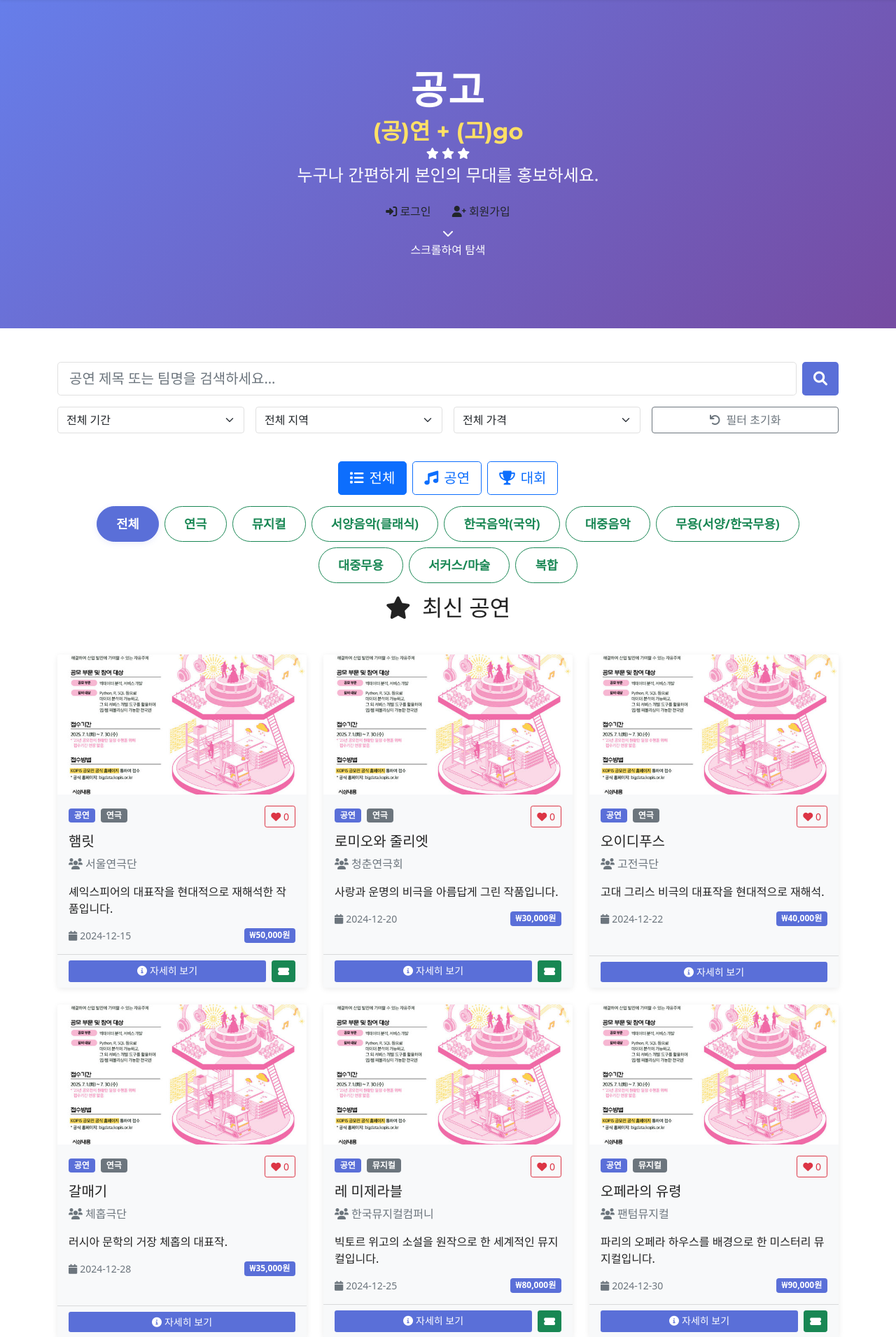
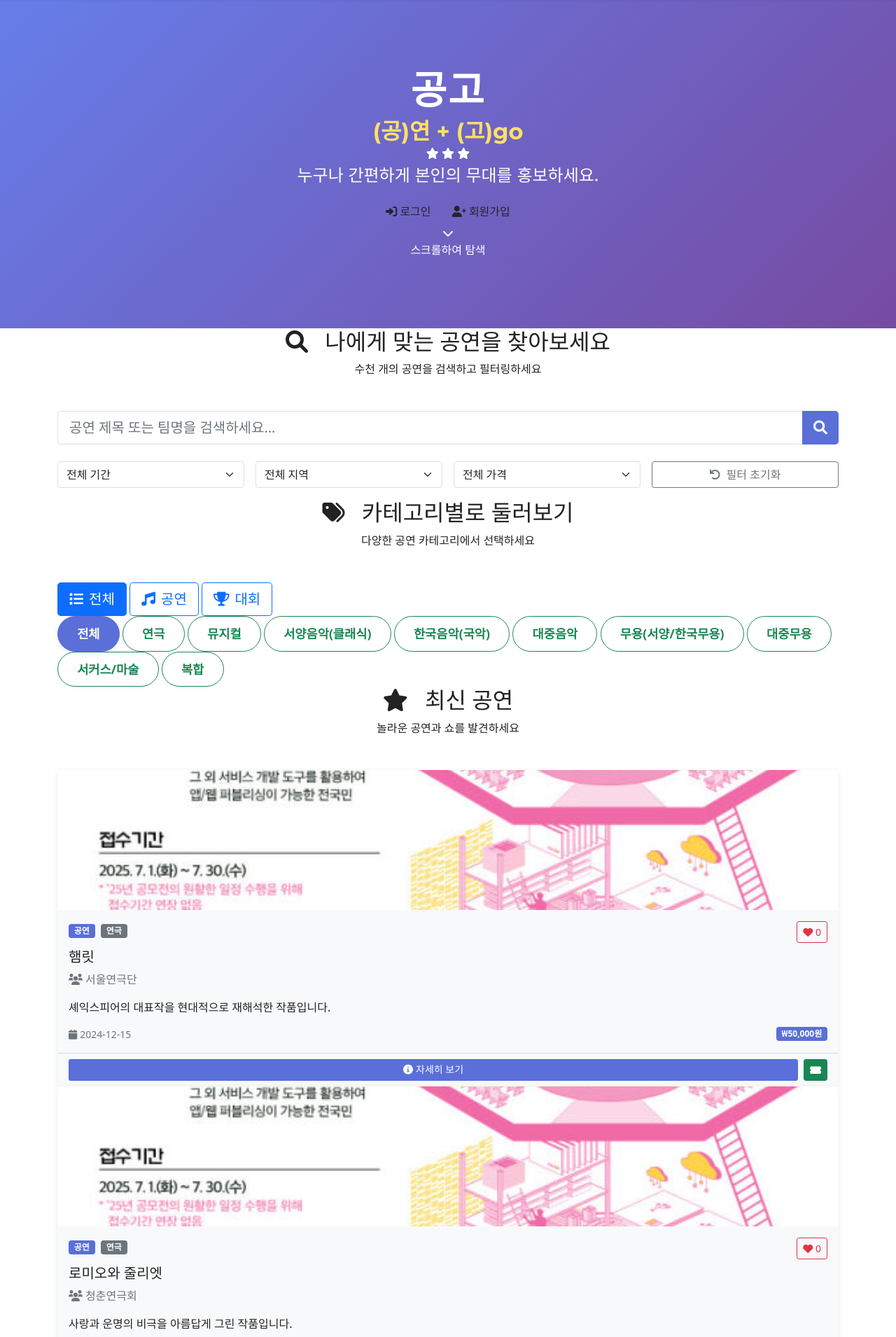
Before and after one commit to Jae-Sung-LEE-create/kopis-performance, a Flask app: page / in a window 1280 px wide. Shown: the part 63-1973 px from the top of the page at 70% size. Run offline with Flask 3, Linux system fonts and the light colour scheme; data comes from the database, SQL or seed files in the repository; some libraries are stand-ins or nearby versions; some web fonts are replaced.

Commit message:
Enhance: 메인페이지를 섹션별로 분리하여 스크롤 애니메이션 적용 (Hero, 검색/필터, 카테고리, 공연목록 섹션)

```diff
--- a/templates/index.html
+++ b/templates/index.html
@@ -21,7 +21,7 @@
     {% endif %}
 {% endwith %}
 
-<!-- 새로운 멋진 Hero Section -->
+<!-- Hero Section -->
 <div class="hero-section">
     <div class="hero-background">
         <div class="hero-particles"></div>
@@ -103,27 +103,39 @@
     </div>
 </div>
 
-<div class="container my-5">
-    <!-- 검색 및 필터 UI -->
-    <div class="row mb-4">
-        <div class="col-12">
+<!-- 검색 및 필터 섹션 -->
+<section class="search-section section-animate" data-section="search">
+    <div class="container">
+        <div class="section-header text-center mb-5">
+            <h2 class="section-title">
+                <i class="fas fa-search me-3"></i>
+                {% if lang == 'en' %}Find Your Perfect Performance{% elif lang == 'ja' %}理想の公演を見つけよう{% elif lang == 'zh' %}寻找完美演出{% else %}나에게 맞는 공연을 찾아보세요{% endif %}
+            </h2>
+            <p class="section-subtitle">
+                {% if lang == 'en' %}Search and filter through thousands of performances{% elif lang == 'ja' %}数千の公演から検索・フィルタリング{% elif lang == 'zh' %}搜索和筛选数千场演出{% else %}수천 개의 공연을 검색하고 필터링하세요{% endif %}
+            </p>
+        </div>
+
         <!-- 검색창 -->
-            <div class="mb-3">
-                <form method="GET" action="/" class="d-flex gap-2">
-                    <input type="text" name="search" class="form-control form-control-lg"
+        <div class="search-container mb-4">
+            <form method="GET" action="/" class="search-form">
+                <div class="input-group input-group-lg">
+                    <input type="text" name="search" class="form-control search-input"
                            placeholder="{% if lang == 'en' %}Search by performance title or team name...{% elif lang == 'ja' %}公演タイトルまたはチーム名で検索...{% elif lang == 'zh' %}请输入演出标题或团队名称...{% else %}공연 제목 또는 팀명을 검색하세요...{% endif %}"
                            value="{{ search }}">
-                    <button type="submit" class="btn btn-primary btn-lg">
+                    <button type="submit" class="btn btn-primary search-btn">
                         <i class="fas fa-search"></i>
                     </button>
+                </div>
             </form>
         </div>
 
         <!-- 필터 버튼들 -->
+        <div class="filter-container">
             <div class="row g-3 mb-3">
                 <!-- 날짜별 필터 -->
                 <div class="col-md-3">
-                    <select name="date_filter" class="form-select" onchange="applyFilter('date_filter', this.value)">
+                    <select name="date_filter" class="form-select filter-select" onchange="applyFilter('date_filter', this.value)">
                         <option value="">{% if lang == 'en' %}All Periods{% elif lang == 'ja' %}全期間{% elif lang == 'zh' %}全部时间{% else %}전체 기간{% endif %}</option>
                         <option value="this_week" {% if date_filter == 'this_week' %}selected{% endif %}>{% if lang == 'en' %}This Week{% elif lang == 'ja' %}今週{% elif lang == 'zh' %}本周{% else %}이번 주{% endif %}</option>
                         <option value="this_month" {% if date_filter == 'this_month' %}selected{% endif %}>{% if lang == 'en' %}This Month{% elif lang == 'ja' %}今月{% elif lang == 'zh' %}本月{% else %}이번 달{% endif %}</option>
@@ -133,7 +145,7 @@
 
                 <!-- 지역별 필터 -->
                 <div class="col-md-3">
-                    <select name="location" class="form-select" onchange="applyFilter('location', this.value)">
+                    <select name="location" class="form-select filter-select" onchange="applyFilter('location', this.value)">
                         <option value="">{% if lang == 'en' %}All Regions{% elif lang == 'ja' %}全地域{% elif lang == 'zh' %}全部地区{% else %}전체 지역{% endif %}</option>
                         <option value="서울특별시" {% if location == '서울특별시' %}selected{% endif %}>{% if lang == 'en' %}Seoul{% elif lang == 'ja' %}ソウル特別市{% elif lang == 'zh' %}首尔特别市{% else %}서울특별시{% endif %}</option>
                         <option value="경기도" {% if location == '경기도' %}selected{% endif %}>{% if lang == 'en' %}Gyeonggi-do{% elif lang == 'ja' %}京畿道{% elif lang == 'zh' %}京畿道{% else %}경기도{% endif %}</option>
@@ -157,7 +169,7 @@
 
                 <!-- 가격별 필터 -->
                 <div class="col-md-3">
-                    <select name="price_filter" class="form-select" onchange="applyFilter('price_filter', this.value)">
+                    <select name="price_filter" class="form-select filter-select" onchange="applyFilter('price_filter', this.value)">
                         <option value="">{% if lang == 'en' %}All Prices{% elif lang == 'ja' %}全価格{% elif lang == 'zh' %}全部价格{% else %}전체 가격{% endif %}</option>
                         <option value="free" {% if price_filter == 'free' %}selected{% endif %}>{% if lang == 'en' %}Free{% elif lang == 'ja' %}無料{% elif lang == 'zh' %}免费{% else %}무료{% endif %}</option>
                         <option value="paid" {% if price_filter == 'paid' %}selected{% endif %}>{% if lang == 'en' %}Paid{% elif lang == 'ja' %}有料{% elif lang == 'zh' %}收费{% else %}유료{% endif %}</option>
@@ -167,19 +179,32 @@
 
                 <!-- 필터 초기화 -->
                 <div class="col-md-3">
-                    <a href="/" class="btn btn-outline-secondary w-100">
+                    <a href="/" class="btn btn-outline-secondary w-100 reset-btn">
                         <i class="fas fa-undo me-2"></i>{% if lang == 'en' %}Reset Filters{% elif lang == 'ja' %}フィルター初期化{% elif lang == 'zh' %}重置筛选{% else %}필터 초기화{% endif %}
                     </a>
                 </div>
             </div>
         </div>
     </div>
+</section>
+
+<!-- 카테고리 섹션 -->
+<section class="category-section section-animate" data-section="category">
+    <div class="container">
+        <div class="section-header text-center mb-5">
+            <h2 class="section-title">
+                <i class="fas fa-tags me-3"></i>
+                {% if lang == 'en' %}Browse by Category{% elif lang == 'ja' %}カテゴリー別に閲覧{% elif lang == 'zh' %}按类别浏览{% else %}카테고리별로 둘러보기{% endif %}
+            </h2>
+            <p class="section-subtitle">
+                {% if lang == 'en' %}Choose from various performance categories{% elif lang == 'ja' %}様々な公演カテゴリーから選択{% elif lang == 'zh' %}从各种演出类别中选择{% else %}다양한 공연 카테고리에서 선택하세요{% endif %}
+            </p>
+        </div>
 
         <!-- 메인 카테고리 버튼 UI -->
-    <div class="row mb-3">
-        <div class="col-12 text-center">
+        <div class="category-container">
             <!-- 메인 카테고리 버튼 직접 분기 -->
-            <div class="d-flex flex-wrap justify-content-center gap-2 mb-3">
+            <div class="main-category-buttons">
                 <a href="/?main_category=전체" class="btn btn-outline-primary btn-lg btn-main-category {% if selected_main_category=='전체' or not selected_main_category %}active{% endif %}">
                     <i class="fas fa-list me-2"></i>{% if lang == 'en' %}All{% elif lang == 'ja' %}全体{% elif lang == 'zh' %}全部{% else %}전체{% endif %}
                 </a>
@@ -190,9 +215,10 @@
                     <i class="fas fa-trophy me-2"></i>{% if lang == 'en' %}Competition{% elif lang == 'ja' %}大会{% elif lang == 'zh' %}大赛{% else %}대회{% endif %}
                 </a>
             </div>
+
             <!-- 세부 카테고리 버튼 직접 분기 -->
             {% if selected_main_category == '공연' or not selected_main_category %}
-            <div class="d-flex flex-wrap justify-content-center gap-2">
+            <div class="sub-category-buttons">
                 <a href="/?main_category=공연&category=전체" class="btn btn-outline-success btn-category {% if selected_category=='전체' or not selected_category %}active{% endif %}">{% if lang == 'en' %}All{% elif lang == 'ja' %}全体{% elif lang == 'zh' %}全部{% else %}전체{% endif %}</a>
                 <a href="/?main_category=공연&category=연극" class="btn btn-outline-success btn-category {% if selected_category=='연극' %}active{% endif %}">{% if lang == 'en' %}Play{% elif lang == 'ja' %}演劇{% elif lang == 'zh' %}话剧{% else %}연극{% endif %}</a>
                 <a href="/?main_category=공연&category=뮤지컬" class="btn btn-outline-success btn-category {% if selected_category=='뮤지컬' %}active{% endif %}">{% if lang == 'en' %}Musical{% elif lang == 'ja' %}ミュージカル{% elif lang == 'zh' %}音乐剧{% else %}뮤지컬{% endif %}</a>
@@ -205,7 +231,7 @@
                 <a href="/?main_category=공연&category=복합" class="btn btn-outline-success btn-category {% if selected_category=='복합' %}active{% endif %}">{% if lang == 'en' %}Mixed{% elif lang == 'ja' %}複合{% elif lang == 'zh' %}综合{% else %}복합{% endif %}</a>
             </div>
             {% elif selected_main_category == '대회' %}
-            <div class="d-flex flex-wrap justify-content-center gap-2">
+            <div class="sub-category-buttons">
                 <a href="/?main_category=대회&category=전체" class="btn btn-outline-warning btn-category {% if selected_category=='전체' or not selected_category %}active{% endif %}">{% if lang == 'en' %}All{% elif lang == 'ja' %}全体{% elif lang == 'zh' %}全部{% else %}전체{% endif %}</a>
                 <a href="/?main_category=대회&category=댄스대회" class="btn btn-outline-warning btn-category {% if selected_category=='댄스대회' %}active{% endif %}">{% if lang == 'en' %}Dance Competition{% elif lang == 'ja' %}ダンス大会{% elif lang == 'zh' %}舞蹈大赛{% else %}댄스대회{% endif %}</a>
                 <a href="/?main_category=대회&category=노래대회" class="btn btn-outline-warning btn-category {% if selected_category=='노래대회' %}active{% endif %}">{% if lang == 'en' %}Singing Competition{% elif lang == 'ja' %}歌大会{% elif lang == 'zh' %}歌唱大赛{% else %}노래대회{% endif %}</a>
@@ -217,24 +243,33 @@
             {% endif %}
         </div>
     </div>
-    <!-- 최신 공연/대회 섹션 -->
-    <div class="row mb-4">
-        <div class="col-12">
-            <h2 class="text-center mb-4">
-                <i class="fas fa-star me-2"></i>
+</section>
+
+<!-- 공연 목록 섹션 -->
+<section class="performance-section section-animate" data-section="performance">
+    <div class="container">
+        <div class="section-header text-center mb-5">
+            <h2 class="section-title">
+                <i class="fas fa-star me-3"></i>
                 {% if selected_main_category == '대회' %}
-                    {% if lang == 'en' %}Latest Competition{% elif lang == 'ja' %}最新の大会{% elif lang == 'zh' %}最新大赛{% else %}최신 대회{% endif %}
+                    {% if lang == 'en' %}Latest Competitions{% elif lang == 'ja' %}最新の大会{% elif lang == 'zh' %}最新大赛{% else %}최신 대회{% endif %}
                 {% else %}
-                    {% if lang == 'en' %}Latest Performance{% elif lang == 'ja' %}最新の公演{% elif lang == 'zh' %}最新演出{% else %}최신 공연{% endif %}
+                    {% if lang == 'en' %}Latest Performances{% elif lang == 'ja' %}最新の公演{% elif lang == 'zh' %}最新演出{% else %}최신 공연{% endif %}
                 {% endif %}
             </h2>
-        </div>
+            <p class="section-subtitle">
+                {% if selected_main_category == '대회' %}
+                    {% if lang == 'en' %}Discover amazing competitions and events{% elif lang == 'ja' %}素晴らしい大会やイベントを発見{% elif lang == 'zh' %}发现精彩的大赛和活动{% else %}놀라운 대회와 이벤트를 발견하세요{% endif %}
+                {% else %}
+                    {% if lang == 'en' %}Discover amazing performances and shows{% elif lang == 'ja' %}素晴らしい公演やショーを発見{% elif lang == 'zh' %}发现精彩的演出和表演{% else %}놀라운 공연과 쇼를 발견하세요{% endif %}
+                {% endif %}
+            </p>
         </div>
 
         {% if performances %}
-    <div class="row">
+        <div class="performance-grid">
             {% for performance in performances %}
-        <div class="col-lg-4 col-md-6 mb-4">
+            <div class="performance-card-wrapper" data-aos="fade-up" data-aos-delay="{{ loop.index * 100 }}">
                 <div class="card performance-card h-100 shadow-sm">
                     {% if performance.image_url %}
                     <img src="{{ performance.image_url }}" class="card-img-top" alt="{{ performance.title }}"
@@ -287,7 +322,7 @@
             {% endfor %}
         </div>
         {% else %}
-    <div class="text-center py-5">
+        <div class="empty-state text-center py-5">
             <i class="fas fa-music fa-4x text-muted mb-3"></i>
             <h4 class="text-muted">
                 {% if selected_main_category == '대회' %}
@@ -303,66 +338,59 @@
                     {% if lang == 'en' %}Be the first to submit a performance!{% elif lang == 'ja' %}最初の公演を申請してください！{% elif lang == 'zh' %}快来申请第一个演出吧！{% else %}첫 번째 공연을 신청해보세요!{% endif %}
                 {% endif %}
             </p>
-        {% if current_user.is_authenticated %}
-            <a href="/submit" class="btn btn-primary">
-                <i class="fas fa-plus me-2"></i>
-                {% if selected_main_category == '대회' %}
-                    {% if lang == 'en' %}Submit Competition{% elif lang == 'ja' %}大会申請{% elif lang == 'zh' %}申请大赛{% else %}대회 신청하기{% endif %}
-                {% else %}
-                    {% if lang == 'en' %}Submit Performance{% elif lang == 'ja' %}公演申請{% elif lang == 'zh' %}申请演出{% else %}공연 신청하기{% endif %}
-                {% endif %}
-            </a>
-        {% else %}
-            <div class="d-flex gap-2 justify-content-center">
-                <a href="/login" class="btn btn-primary">
-                    <i class="fas fa-sign-in-alt me-2"></i>
-                    {% if lang == 'en' %}Login{% elif lang == 'ja' %}ログイン{% elif lang == 'zh' %}登录{% else %}로그인{% endif %}
-                </a>
-                <a href="/register" class="btn btn-outline-primary">
-                    <i class="fas fa-user-plus me-2"></i>
-                    {% if lang == 'en' %}Sign Up{% elif lang == 'ja' %}新規登録{% elif lang == 'zh' %}注册{% else %}회원가입{% endif %}
-                </a>
         </div>
         {% endif %}
     </div>
-    {% endif %}
-</div>
+</section>
 
-<div class="bg-light py-5">
-    <div class="container">
-        <div class="row text-center">
-            <div class="col-md-4 mb-4">
-                <i class="fas fa-theater-masks fa-3x text-primary mb-3"></i>
-                <h4>다양한 예술의 만남</h4>
-                <p class="text-muted">다양한 공연예술과 대회를 한 곳에서 만나보세요</p>
-            </div>
-            <div class="col-md-4 mb-4">
-                <i class="fas fa-user-friends fa-3x text-primary mb-3"></i>
-                <h4>누구나 쉽게 참여</h4>
-                <p class="text-muted">누구나 쉽고 간편하게 공연과 대회를 신청하고 홍보할 수 있습니다</p>
-            </div>
-            <div class="col-md-4 mb-4">
-                <i class="fas fa-globe-asia fa-3x text-primary mb-3"></i>
-                <h4>예술로 소통하는 공간</h4>
-                <p class="text-muted">예술을 사랑하는 모두가 함께 소통하고 성장하는 열린 무대입니다</p>
-            </div>
-        </div>
-    </div>
-</div>
-
+<!-- JavaScript -->
 <script>
 // 필터 적용 함수
 function applyFilter(filterType, value) {
     const urlParams = new URLSearchParams(window.location.search);
-
     if (value) {
         urlParams.set(filterType, value);
     } else {
         urlParams.delete(filterType);
     }
+    window.location.search = urlParams.toString();
+}
 
-    window.location.href = '/' + (urlParams.toString() ? '?' + urlParams.toString() : '');
+// 스크롤 애니메이션
+document.addEventListener('DOMContentLoaded', function() {
+    const sections = document.querySelectorAll('.section-animate');
+
+    const observerOptions = {
+        threshold: 0.1,
+        rootMargin: '0px 0px -50px 0px'
+    };
+
+    const observer = new IntersectionObserver(function(entries) {
+        entries.forEach(entry => {
+            if (entry.isIntersecting) {
+                entry.target.classList.add('animate-in');
             }
+        });
+    }, observerOptions);
+
+    sections.forEach(section => {
+        observer.observe(section);
+    });
+
+    // 스크롤 인디케이터 클릭 이벤트
+    const scrollIndicator = document.querySelector('.scroll-indicator');
+    if (scrollIndicator) {
+        scrollIndicator.addEventListener('click', function() {
+            const searchSection = document.querySelector('.search-section');
+            if (searchSection) {
+                searchSection.scrollIntoView({
+                    behavior: 'smooth',
+                    block: 'start'
+                });
+            }
+        });
+    }
+});
 
 // 좋아요 기능
 document.addEventListener('DOMContentLoaded', function() {
@@ -373,7 +401,7 @@ document.addEventListener('DOMContentLoaded', function() {
             const performanceId = this.dataset.performanceId;
             const likeCount = this.querySelector('.like-count');
 
-            fetch('/like/' + performanceId, {
+            fetch(`/like/${performanceId}`, {
                 method: 'POST',
                 headers: {
                     'Content-Type': 'application/json',
@@ -383,20 +411,11 @@ document.addEventListener('DOMContentLoaded', function() {
             .then(data => {
                 if (data.success) {
                     likeCount.textContent = data.likes;
-                    if (data.liked) {
-                        this.classList.remove('btn-outline-danger');
-                        this.classList.add('btn-danger');
-                    } else {
-                        this.classList.remove('btn-danger');
-                        this.classList.add('btn-outline-danger');
-                    }
-                } else {
-                    alert('로그인이 필요합니다.');
+                    this.classList.toggle('liked');
                 }
             })
             .catch(error => {
                 console.error('Error:', error);
-                alert('오류가 발생했습니다.');
             });
         });
     });
```
Also changed, not shown: static/style.css (+224 -0 lines). Lines whose indentation alone changed are shown as unchanged.
